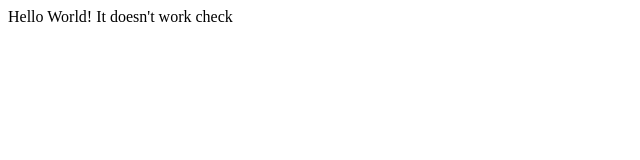
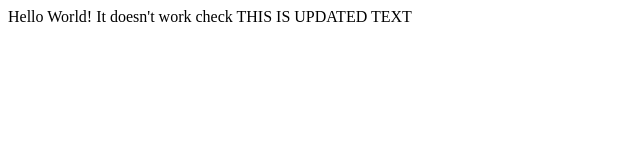
Before and after one commit to Nick-Shcherban/hello, a plain HTML site: page index.html in a window 1280 px wide. Shown: the whole page, without its empty margins (0-640 px from the left). Drawn offline with Linux system fonts and the light colour scheme.

Commit message:
Update index.html

```diff
--- a/index.html
+++ b/index.html
@@ -10,5 +10,6 @@
     <span>Hello World!</span>
     <span>It doesn't work</span>
     <span>check</span>
+    <span> THIS IS UPDATED TEXT </span>
 </body>
 </html>
```
